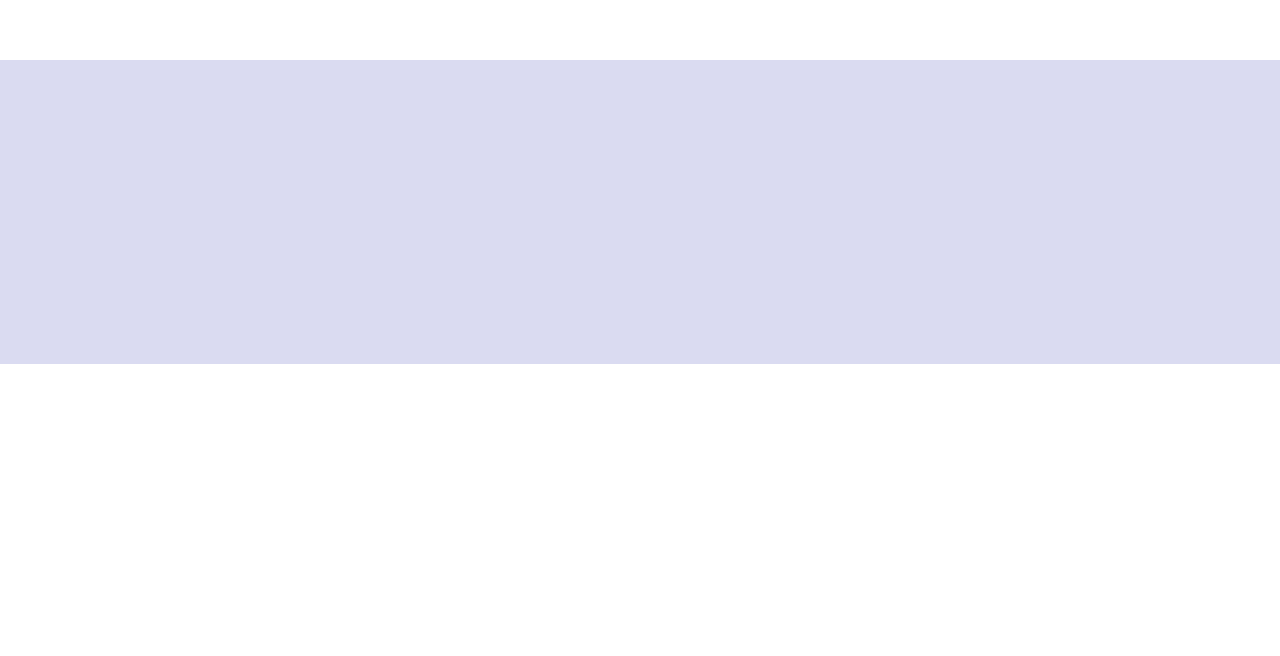
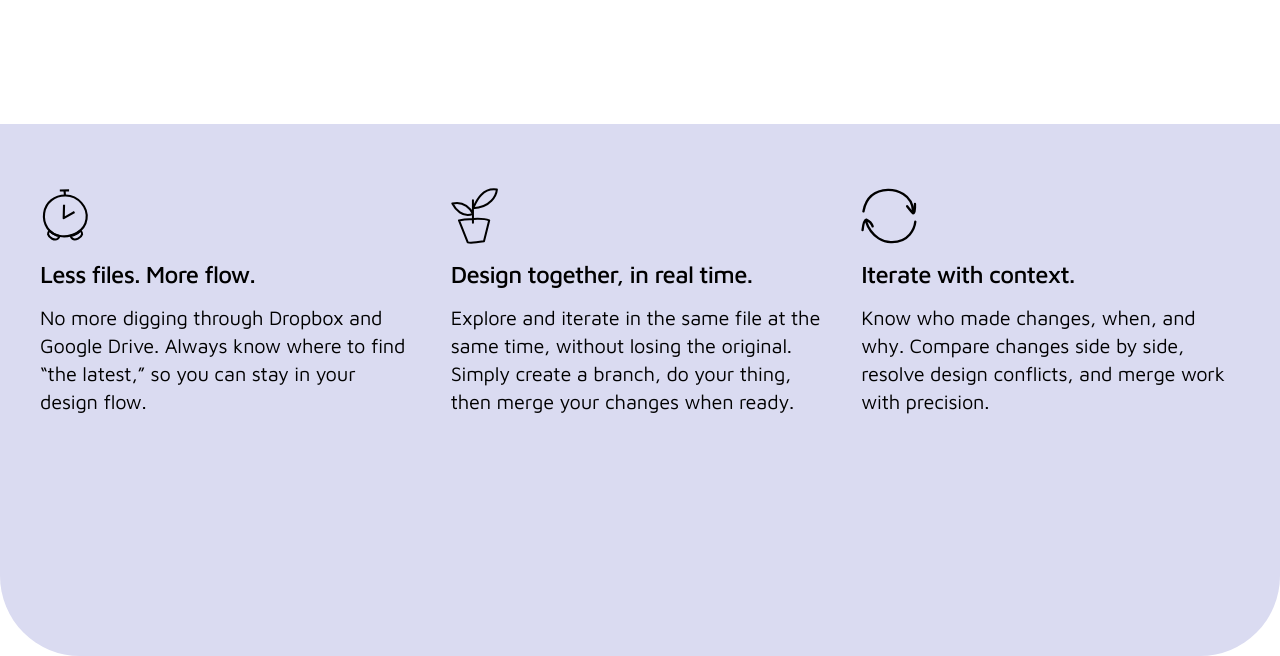
Before and after one commit to 4ndrewng/abstract, a React (Create React App) app: page / in a window 1280 px wide. Shown: the part 1696-2352 px from the top of the page. Before the commit the page ends 2060 px from the top, so only its background shows below. Built offline with nearby package versions, Linux system fonts and the light colour scheme.

Commit message:
Design colab section

```diff
--- a/src/assets/styles/_flex-box.scss
+++ b/src/assets/styles/_flex-box.scss
@@ -1,7 +1,8 @@
 .col {
   display: flex;
   flex-wrap: wrap;
-  margin: 0 -$gutter;
+  margin-left: -$gutter;
+  margin-right: -$gutter;
 }
 
 @for $i from 1 through 12 {
--- a/src/assets/styles/_global.scss
+++ b/src/assets/styles/_global.scss
@@ -15,8 +15,7 @@ html {
 }
 
 .wrapper {
-  box-sizing: content-box;
-  max-width: 1600px;
+  box-sizing: border-box;
   margin: 0 auto;
   padding: 0 2rem;
 
@@ -29,4 +28,5 @@ html {
 
 .container {
   position: relative;
+  max-width: 1600px;
 }
--- a/src/components/ColabAdvances/AdvanceItem.tsx
+++ b/src/components/ColabAdvances/AdvanceItem.tsx
@@ -1,7 +1,23 @@
 import React from "react";
 
-const AdvanceItem = () => {
-  return <div></div>;
+import * as Styled from "./styled";
+
+type AdvanceItemPropsType = {
+  Icon: React.FunctionComponent;
+  heading: string;
+  desc: string;
+};
+
+const AdvanceItem = ({ Icon, heading, desc }: AdvanceItemPropsType) => {
+  return (
+    <Styled.AdvancedItemWrapper>
+      <Styled.AdvanceIcon>
+        <Icon />
+      </Styled.AdvanceIcon>
+      <Styled.AdvanceHeading>{heading}</Styled.AdvanceHeading>
+      <Styled.AdvanceDesc>{desc}</Styled.AdvanceDesc>
+    </Styled.AdvancedItemWrapper>
+  );
 };
 
 export default AdvanceItem;
--- a/src/components/ColabAdvances/ColabAdvances.tsx
+++ b/src/components/ColabAdvances/ColabAdvances.tsx
@@ -2,13 +2,39 @@ import React from "react";
 
 import * as Styled from "./styled";
 import Container from "../Container";
+import AdvanceItem from "./AdvanceItem";
+import { ReactComponent as ClockIcon } from "../../assets/icons/clock.svg";
+import { ReactComponent as IterateIcon } from "../../assets/icons/iterate.svg";
+import { ReactComponent as PlantIcon } from "../../assets/icons/plant.svg";
 
 const ColabAdvances = () => {
   return (
     <>
       <Styled.ColabAdvances>
         <Container>
-          <div className="col"></div>
+          <div className="col">
+            <div className="col-4 col-12-sm">
+              <AdvanceItem
+                Icon={ClockIcon}
+                heading="Less files. More flow."
+                desc="No more digging through Dropbox and Google Drive. Always know where to find “the latest,” so you can stay in your design flow."
+              />
+            </div>
+            <div className="col-4 col-12-sm">
+              <AdvanceItem
+                Icon={PlantIcon}
+                heading="Design together, in real time."
+                desc="Explore and iterate in the same file at the same time, without losing the original. Simply create a branch, do your thing, then merge your changes when ready."
+              />
+            </div>
+            <div className="col-4 col-12-sm">
+              <AdvanceItem
+                Icon={IterateIcon}
+                heading="Iterate with context."
+                desc="Know who made changes, when, and why. Compare changes side by side, resolve design conflicts, and merge work with precision."
+              />
+            </div>
+          </div>
         </Container>
       </Styled.ColabAdvances>
     </>
--- a/src/components/ColabAdvances/styled.tsx
+++ b/src/components/ColabAdvances/styled.tsx
@@ -1,7 +1,40 @@
 import styled from "styled-components";
+
+import { mediaDown } from "../../utils/mixins";
+
+export const AdvancedItemWrapper = styled.div`
+  @media ${mediaDown("sm")} {
+    padding-bottom: 2rem;
+  }
+`;
 
 export const ColabAdvances = styled.div`
   padding-top: 4rem;
   padding-bottom: 15rem;
   background-color: #dadbf1;
+  border-bottom-left-radius: 5rem;
+  border-bottom-right-radius: 5rem;
 `;
+
+export const AdvanceIcon = styled.div`
+  width: 3.5rem;
+  height: 3.5rem;
+  display: flex;
+  margin-bottom: 1rem;
+`;
+
+export const AdvanceHeading = styled.h2`
+  margin: 0;
+  padding-bottom: 1rem;
+  font-size: 1.5rem;
+  line-height: 1.17;
+  font-weight: 500;
+  letter-spacing: -0.03em;
+`;
+
+export const AdvanceDesc = styled.p`
+  margin: 0;
+  font-size: 1.25rem;
+  line-height: 1.4;
+  letter-spacing: -0.01em;
+`;
--- a/src/components/StickyHeading/StickyHeading.tsx
+++ b/src/components/StickyHeading/StickyHeading.tsx
@@ -12,7 +12,7 @@ const StickyHeading = () => {
           <Styled.HeadingLine />
         </Styled.HeadingLineWrapper>
         <div className="col">
-          <Styled.DesignHeading className="libre-font col-8">
+          <Styled.DesignHeading className="libre-font col-8 col-9-md">
             Design collaboration shouldn’t be extra work
           </Styled.DesignHeading>
         </div>
--- a/src/components/StickyHeading/styled.tsx
+++ b/src/components/StickyHeading/styled.tsx
@@ -1,4 +1,6 @@
 import styled from "styled-components";
+
+import { mediaDown } from "../../utils/mixins";
 
 type StickyDivProps = {
   paddingSm: boolean;
@@ -13,6 +15,10 @@ export const StickyDiv = styled.div`
   padding-top: ${(props: StickyDivProps) =>
     props.paddingSm ? "22.5ren" : "27rem"};
   background-color: ${(props: StickyDivProps) => props.bgColor};
+
+  @media ${mediaDown("sm")} {
+    padding-top: 15vh;
+  }
 `;
 
 export const DesignHeading = styled.h3`
@@ -23,6 +29,17 @@ export const DesignHeading = styled.h3`
   letter-spacing: -0.05em;
   z-index: 2;
   padding-bottom: 2rem;
+
+  @media ${mediaDown("md")} {
+    font-size: 4rem;
+    line-height: 1.1;
+  }
+
+  @media ${mediaDown("sm")} {
+    font-size: 3rem;
+    line-height: 1;
+    font-weight: 500;
+  }
 `;
 
 export const HeadingLineWrapper = styled.div`
@@ -30,6 +47,10 @@ export const HeadingLineWrapper = styled.div`
   top: 0;
   width: 100%;
   z-index: 1;
+
+  @media ${mediaDown("sm")} {
+    display: none;
+  }
 `;
 
 export const HeadingLine = styled.div`
```
